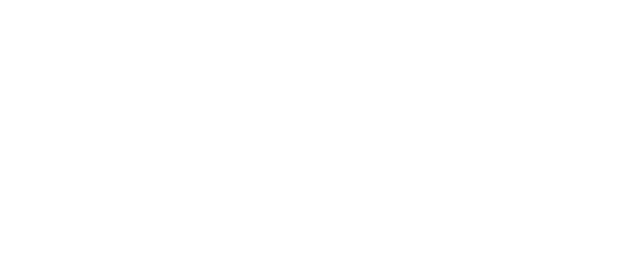
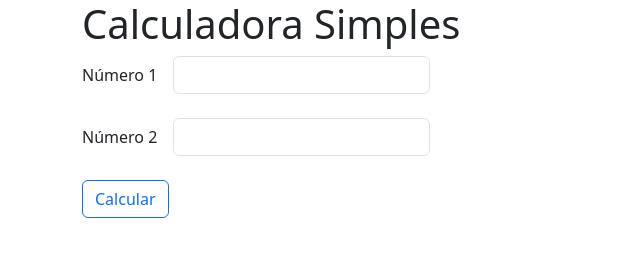
Before and after one commit to josepatella/Exercicios-Semana04-Modulo01, a plain HTML site: page index.html in a window 1280 px wide. Shown: the whole page, without its empty margins (0-640 px from the left). Drawn offline with nearby package versions, Linux system fonts and the light colour scheme.

Commit message:
Criação da função gerarResultado(). Estruturação dos inputs e button no html.

```diff
--- a/index.html
+++ b/index.html
@@ -13,6 +13,34 @@
     />
   </head>
   <body>
+      <!-- div, section -->
+      <div class="container">
+        <h1>Calculadora Simples</h1>
+
+        <form>
+
+            <div class="row g-3 align-items-center">
+                <div class="col-auto">
+                    <label for="inputNumero1" class="col-form-label">Número 1</label>
+                </div>
+                <div class="col-auto">
+                    <input type="number" id="inputNumero1" class="form-control">
+                </div>
+            </div>
+
+            <!-- .margin-top-3 { margin-top: 30px} -->
+            <div class="row g-3 align-items-center mt-2 mb-4">
+                <div class="col-auto">
+                    <label for="inputNumero2" class="col-form-label">Número 2</label>
+                </div>
+                <div class="col-auto">
+                    <input type="number" id="inputNumero2" class="form-control">
+                </div>
+            </div>
+
+            <button class="btn btn-outline-primary" onclick="gerarResultado()">Calcular</button>
+        </form>
+    </div>
     <script src="script.js"></script>
     <script
       src="https://cdn.jsdelivr.net/npm/@popperjs/core@2.11.8/dist/umd/popper.min.js"
--- a/script.js
+++ b/script.js
@@ -1,6 +1,10 @@
 console.log("Script funcionando");
 
-function soma (numero1, numero2){
-var soma = numero1 + numero2;
-return soma;
+function soma(numero1, numero2){
+var resultado = numero1 + numero2;
+return resultado;
 }
+
+function gerarResultado(){
+    return alert ("resultado");
+}
```
